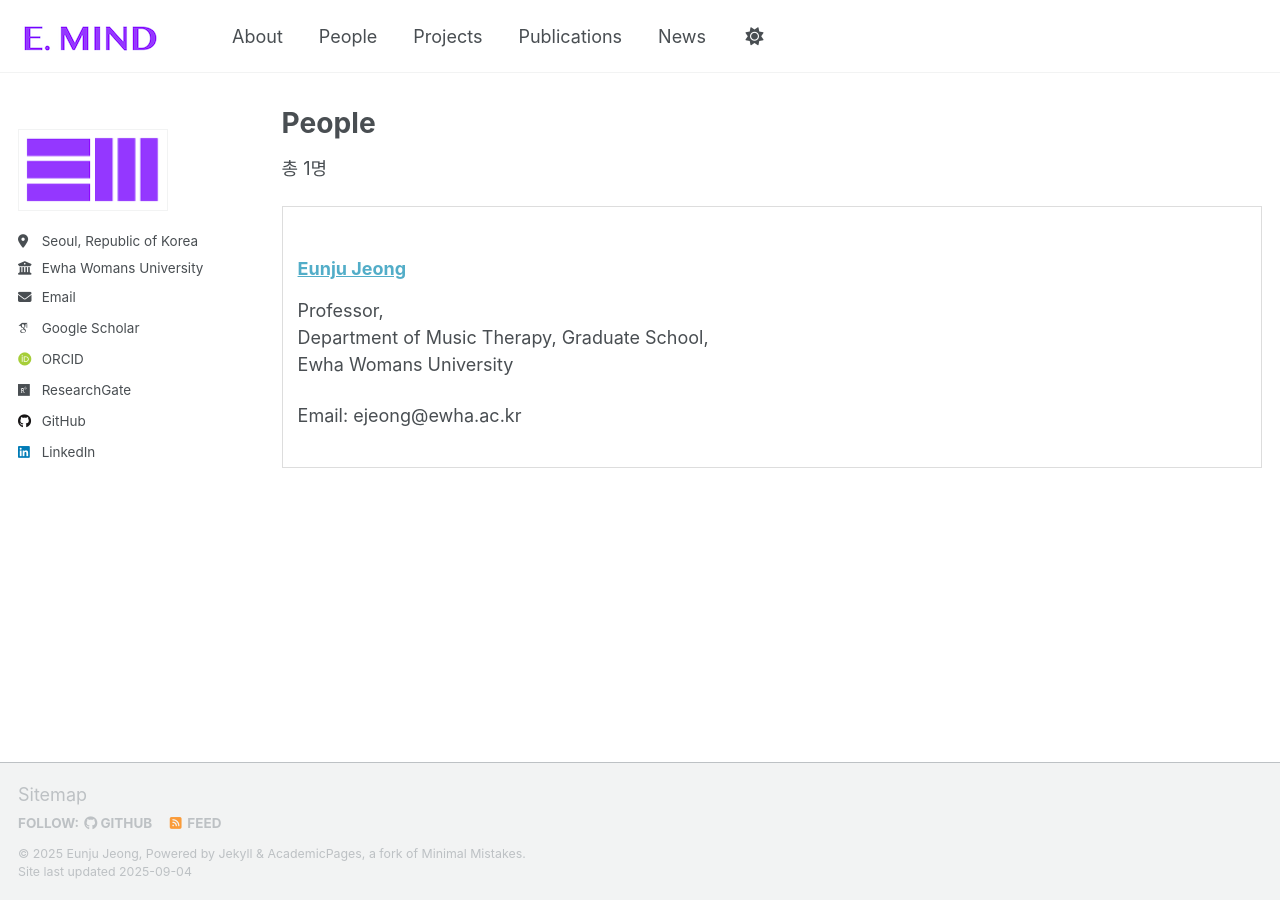
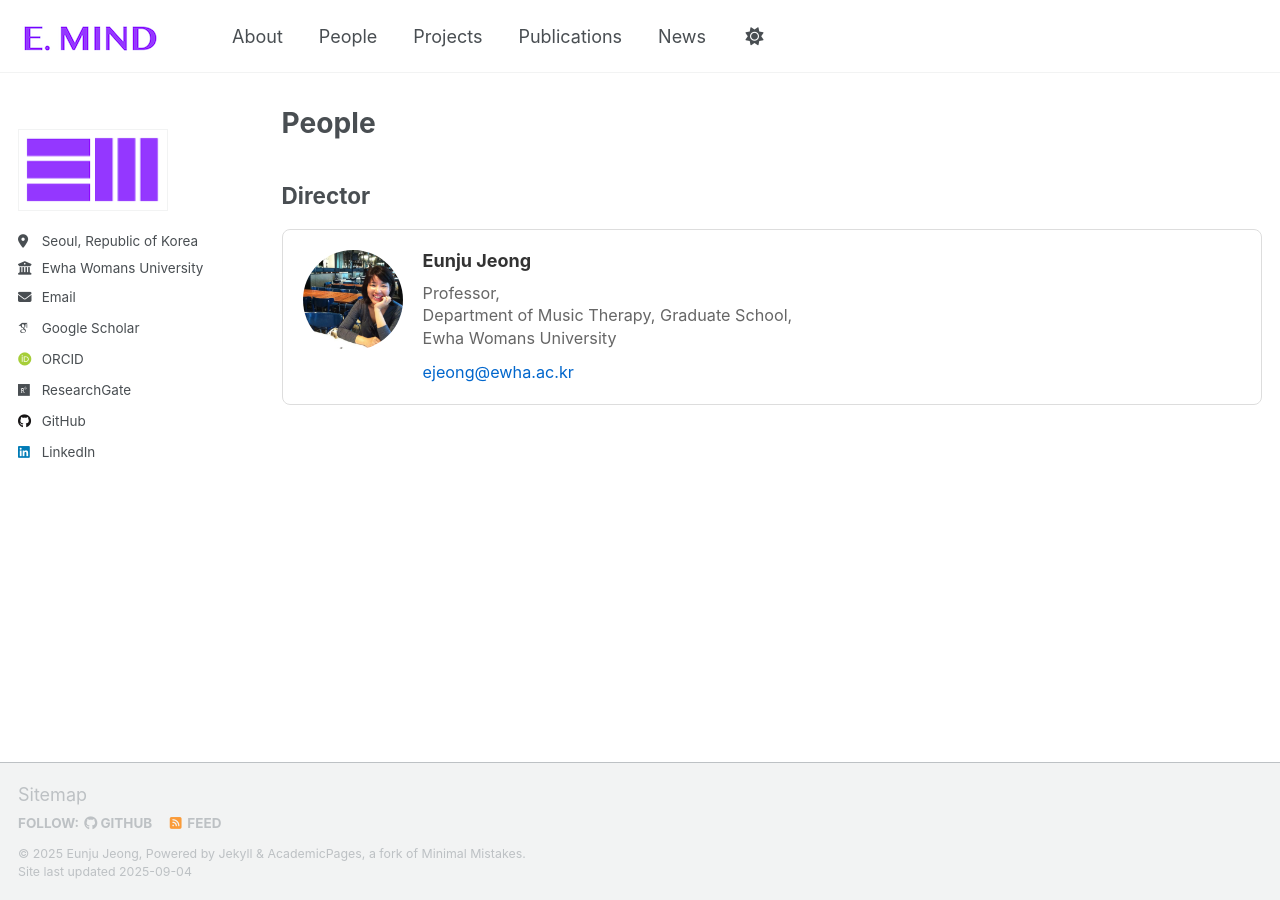
Before and after one commit to eunjujeong/E.MIND, a Jekyll site: the page built from _pages/people.html, in a window 1280 px wide. Built offline with Jekyll 4.4.1, drawn with Linux system fonts in a browser that asks for light colours; some web fonts are replaced; a script that is not in the unit is left out.

Commit message:
Update people.html

```diff
--- a/_pages/people.html
+++ b/_pages/people.html
@@ -5,12 +5,183 @@ permalink: /people/
 author_profile: true
 ---
 
-<p>총 {{ site.people.size }}명</p>
+{% assign directors = site.people | where: "category", "director" %}
+{% assign researchers = site.people | where: "category", "researcher" %}
+{% assign students = site.people | where: "category", "student" %}
 
-{% for person in site.people %}
-  <div style="border: 1px solid #ddd; padding: 15px; margin: 10px 0;">
-    <h3><a href="{{ person.url }}">{{ person.title }}</a></h3>
-    <p>{{ person.excerpt }}</p>
-    <p>Email: {{ person.email }}</p>
-  </div>
-{% endfor %}
+{% if directors.size > 0 %}
+<h2>Director</h2>
+<div class="people-grid">
+  {% for person in directors %}
+    <div class="person-card">
+      <div class="person-content">
+        {% if person.avatar %}
+          <div class="person-avatar-container">
+            <img src="{{ person.avatar | prepend: '/images/' | prepend: site.baseurl }}" alt="{{ person.title }}" class="person-avatar">
+          </div>
+        {% endif %}
+        <div class="person-info">
+          <h3><a href="{{ person.url | relative_url }}">{{ person.title }}</a></h3>
+          {% if person.excerpt %}
+            <p class="person-excerpt">{{ person.excerpt }}</p>
+          {% endif %}
+          {% if person.email %}
+            <p class="person-email">
+              <a href="mailto:{{ person.email }}">{{ person.email }}</a>
+            </p>
+          {% endif %}
+        </div>
+      </div>
+    </div>
+  {% endfor %}
+</div>
+{% endif %}
+
+{% if researchers.size > 0 %}
+<h2>Researchers</h2>
+<div class="people-grid">
+  {% for person in researchers %}
+    <div class="person-card">
+      <div class="person-content">
+        {% if person.avatar %}
+          <div class="person-avatar-container">
+            <img src="{{ person.avatar | prepend: '/images/' | prepend: site.baseurl }}" alt="{{ person.title }}" class="person-avatar">
+          </div>
+        {% endif %}
+        <div class="person-info">
+          <h3><a href="{{ person.url | relative_url }}">{{ person.title }}</a></h3>
+          {% if person.excerpt %}
+            <p class="person-excerpt">{{ person.excerpt }}</p>
+          {% endif %}
+          {% if person.email %}
+            <p class="person-email">
+              <a href="mailto:{{ person.email }}">{{ person.email }}</a>
+            </p>
+          {% endif %}
+        </div>
+      </div>
+    </div>
+  {% endfor %}
+</div>
+{% endif %}
+
+{% if students.size > 0 %}
+<h2>Students</h2>
+<div class="people-grid">
+  {% for person in students %}
+    <div class="person-card">
+      <div class="person-content">
+        {% if person.avatar %}
+          <div class="person-avatar-container">
+            <img src="{{ person.avatar | prepend: '/images/' | prepend: site.baseurl }}" alt="{{ person.title }}" class="person-avatar">
+          </div>
+        {% endif %}
+        <div class="person-info">
+          <h3><a href="{{ person.url | relative_url }}">{{ person.title }}</a></h3>
+          {% if person.excerpt %}
+            <p class="person-excerpt">{{ person.excerpt }}</p>
+          {% endif %}
+          {% if person.email %}
+            <p class="person-email">
+              <a href="mailto:{{ person.email }}">{{ person.email }}</a>
+            </p>
+          {% endif %}
+        </div>
+      </div>
+    </div>
+  {% endfor %}
+</div>
+{% endif %}
+
+<style>
+.people-grid {
+  display: grid;
+  grid-template-columns: repeat(auto-fit, minmax(400px, 1fr));
+  gap: 30px;
+  margin: 20px 0 40px 0;
+}
+
+.person-card {
+  border: 1px solid #ddd;
+  border-radius: 8px;
+  padding: 20px;
+  transition: box-shadow 0.3s ease;
+}
+
+.person-card:hover {
+  box-shadow: 0 4px 12px rgba(0,0,0,0.1);
+}
+
+.person-content {
+  display: flex;
+  align-items: flex-start;
+  gap: 20px;
+}
+
+.person-avatar-container {
+  flex-shrink: 0;
+}
+
+.person-avatar {
+  width: 100px;
+  height: 100px;
+  border-radius: 50%;
+  object-fit: cover;
+}
+
+.person-info {
+  flex: 1;
+  text-align: left;
+}
+
+.person-info h3 {
+  margin: 0 0 10px 0;
+}
+
+.person-info h3 a {
+  text-decoration: none;
+  color: #333;
+}
+
+.person-info h3 a:hover {
+  color: #0066cc;
+}
+
+.person-excerpt {
+  color: #666;
+  font-size: 0.9em;
+  line-height: 1.4;
+  margin: 10px 0;
+}
+
+.person-email {
+  font-size: 0.9em;
+  margin: 10px 0 0 0;
+}
+
+.person-email a {
+  color: #0066cc;
+  text-decoration: none;
+}
+
+@media (max-width: 768px) {
+  .people-grid {
+    grid-template-columns: 1fr;
+  }
+
+  .person-content {
+    flex-direction: column;
+    align-items: center;
+    text-align: center;
+  }
+
+  .person-info {
+    text-align: center;
+  }
+
+  .person-avatar {
+    width: 80px;
+    height: 80px;
+  }
+}
+</style>
```
